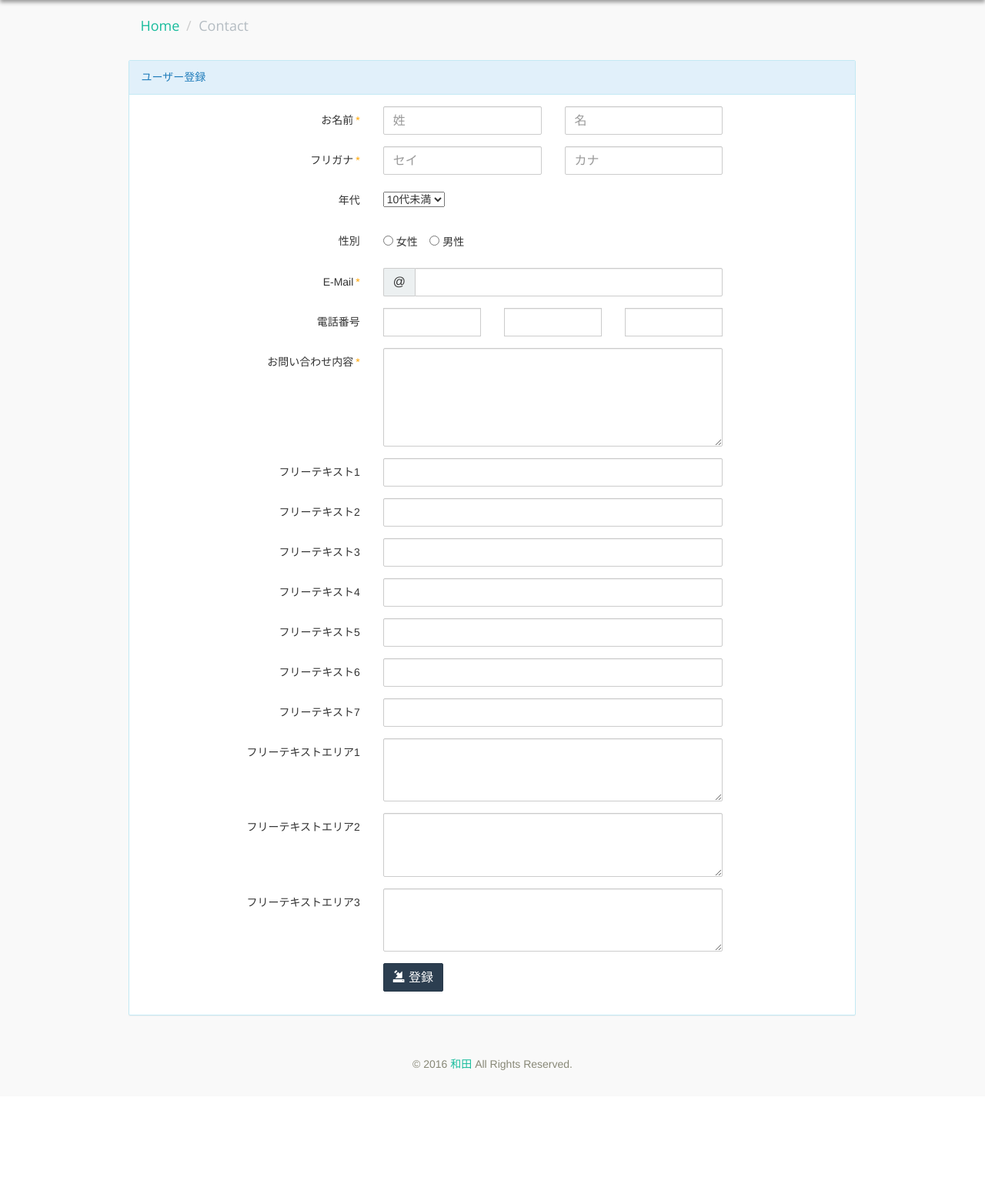
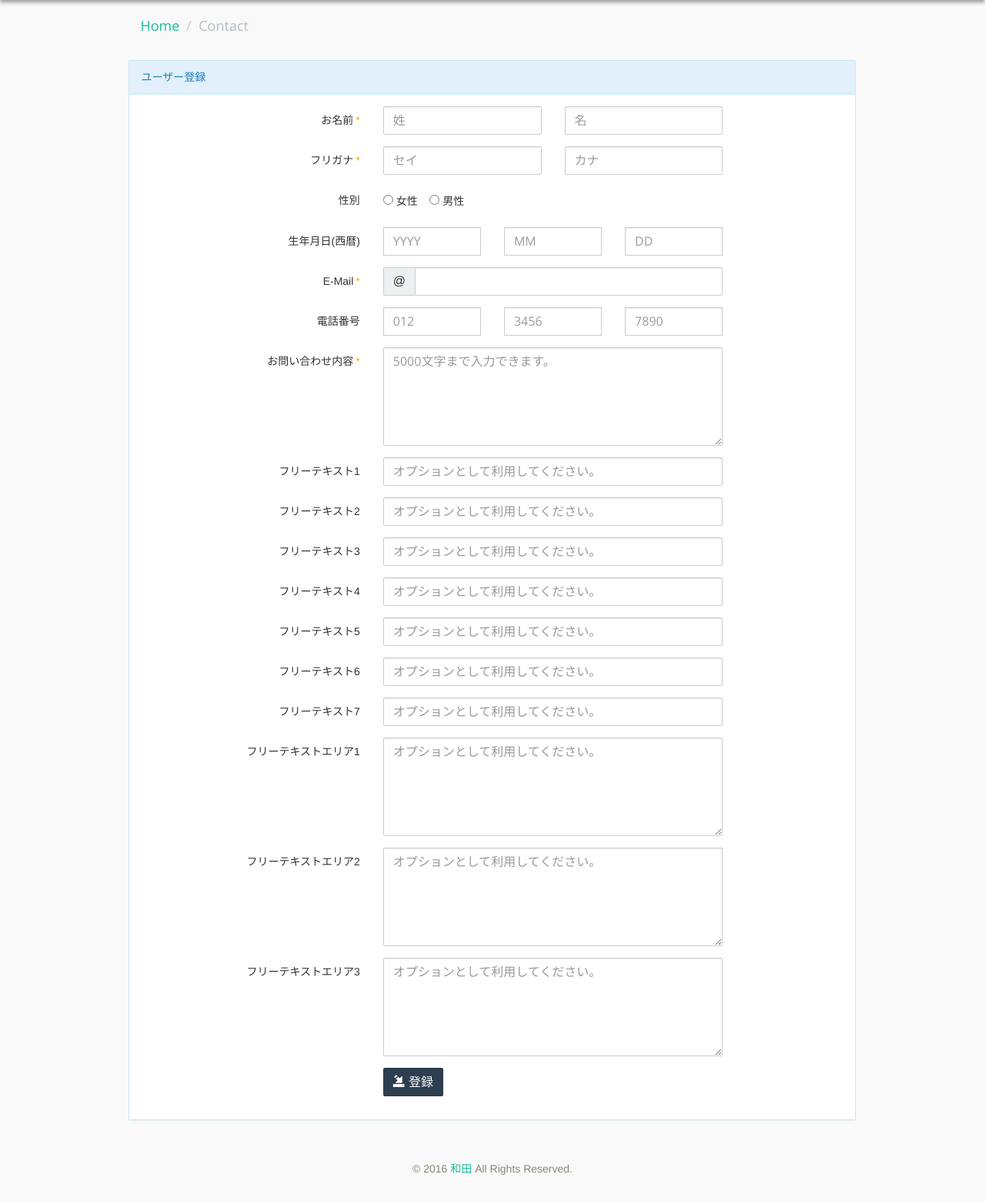
Before and after one commit to mikuni-labo/simple-SwiftMailer-form-sample, a PHP site: page / in a window 1280 px wide. Shown: the part 81-1641 px from the top of the page at 77% size. Before the commit the page ends 1471 px from the top, so only its background shows below. Run offline with PHP 8.4, Linux system fonts and the light colour scheme; some libraries are stand-ins or nearby versions.

Commit message:
項目を追加して、メールBODYへ反映。

```diff
--- a/Lib/Fixed.php
+++ b/Lib/Fixed.php
@@ -4,22 +4,21 @@ class Fixed
 	public static function age()
 	{
 		return array(
-				'0' => '10代未満',
-				'1' => '10代',
-				'2' => '20代',
-				'3' => '30代',
-				'4' => '40代',
-				'5' => '50代',
-				'6' => '60代',
-				'7' => '70代',
+				1 => '10代',
+				2 => '20代',
+				3 => '30代',
+				4 => '40代',
+				5 => '50代',
+				6 => '60代',
+				7 => '70代',
 		);
 	}
 
 	public static function gender()
 	{
 		return array(
-				'1' => '女性',
-				'2' => '男性',
+				1 => '女性',
+				2 => '男性',
 		);
 	}
 }
--- a/index.php
+++ b/index.php
@@ -125,40 +125,43 @@
 								<div class="form-group">
 									<label class="col-md-4 control-label">お名前<span class="attention">*</span></label>
 									<div class="col-md-3">
-										<input type="text" class="form-control" name="last_name" required="required" value="" placeholder="姓" />
+										<input type="text" class="form-control" name="last_name" required="required" maxlength="255" value="" placeholder="姓" />
 									</div>
 									<div class="col-md-3">
-										<input type="text" class="form-control" name="first_name" required="required" value="" placeholder="名" />
+										<input type="text" class="form-control" name="first_name" required="required" maxlength="255" value="" placeholder="名" />
 									</div>
 								</div>
 
 								<div class="form-group">
 									<label class="col-md-4 control-label">フリガナ<span class="attention">*</span></label>
 									<div class="col-md-3">
-										<input type="text" class="form-control" name="last_name_kana" required="required" value="" placeholder="セイ" />
+										<input type="text" class="form-control" name="last_name_kana" required="required" maxlength="255" value="" placeholder="セイ" />
 									</div>
 									<div class="col-md-3">
-										<input type="text" class="form-control" name="first_name_kana" required="required" value="" placeholder="カナ" />
-									</div>
-								</div>
-
-								<div class="form-group">
-									<label class="col-md-4 control-label">年代</label>
-									<div class="col-md-6 form-control-static">
-										<select>
-											<?php foreach (Fixed::age() as $val): ?>
-												<option class="form-control" name="age" value="<?= $val ?>"><?= $val ?></option>
-											<?php endforeach;?>
-										</select>
+										<input type="text" class="form-control" name="first_name_kana" required="required" maxlength="255" value="" placeholder="カナ" />
 									</div>
 								</div>
 
 								<div class="form-group">
 									<label class="col-md-4 control-label">性別</label>
 									<div class="col-md-6 form-control-static">
-										<?php foreach (Fixed::gender() as $val): ?>
-											<input type="radio" name="age" value="<?= $val ?>" />&nbsp;<?= $val ?>&nbsp;&nbsp;&nbsp;
-										<?php endforeach;?>
+										<label><input type="radio" name="gender" value="女性" />&nbsp;女性&nbsp;&nbsp;&nbsp;</label>
+										<label><input type="radio" name="gender" value="男性" />&nbsp;男性&nbsp;&nbsp;&nbsp;</label>
+									</div>
+								</div>
+
+								<div class="form-group">
+									<label class="col-md-4 control-label">生年月日(西暦)</label>
+									<div class="input-group">
+										<div class="col-md-3">
+											<input type="tel" class="form-control" name="birth_y" value="" placeholder="YYYY" maxlength="4" />
+										</div>
+										<div class="col-md-3">
+											<input type="tel" class="form-control" name="birth_m" value="" placeholder="MM" maxlength="2" />
+										</div>
+										<div class="col-md-3">
+											<input type="tel" class="form-control" name="birth_d" value="" placeholder="DD" maxlength="2" />
+										</div>
 									</div>
 								</div>
 
@@ -167,7 +170,7 @@
 									<div class="col-md-6">
 										<div class="input-group">
 											<span class="input-group-addon">@</span>
-											<input type="email" class="form-control" name="email" required="required" value="" />
+											<input type="email" class="form-control" name="email" required="required" maxlength="255" value="" />
 										</div>
 									</div>
 								</div>
@@ -176,13 +179,13 @@
 									<label class="col-md-4 control-label">電話番号</label>
 									<div class="input-group">
 										<div class="col-md-3">
-											<input type="tel" class="form-control" name="tel1" value="" />
+											<input type="tel" class="form-control" name="tel1" value="" placeholder="012" maxlength="5" />
 										</div>
 										<div class="col-md-3">
-											<input type="tel" class="form-control" name="tel2" value="" />
+											<input type="tel" class="form-control" name="tel2" value="" placeholder="3456" maxlength="5" />
 										</div>
 										<div class="col-md-3">
-											<input type="tel" class="form-control" name="tel3" value="" />
+											<input type="tel" class="form-control" name="tel3" value="" placeholder="7890" maxlength="5" />
 										</div>
 									</div>
 								</div>
@@ -190,77 +193,77 @@
 								<div class="form-group">
 									<label class="col-md-4 control-label">お問い合わせ内容<span class="attention">*</span></label>
 									<div class="col-md-6">
-										<textarea name="content" class="form-control" rows="5" placeholder=""></textarea>
+										<textarea name="content" class="form-control" rows="5" maxlength="5000" placeholder="5000文字まで入力できます。"></textarea>
 									</div>
 								</div>
 
 								<div class="form-group">
 									<label class="col-md-4 control-label">フリーテキスト1</label>
 									<div class="col-md-6">
-										<input type="text" class="form-control" name="free_text1" value="" />
+										<input type="text" class="form-control" name="free_text1" value="" maxlength="255" placeholder="オプションとして利用してください。" />
 									</div>
 								</div>
 
 								<div class="form-group">
 									<label class="col-md-4 control-label">フリーテキスト2</label>
 									<div class="col-md-6">
-										<input type="text" class="form-control" name="free_text2" value="" />
+										<input type="text" class="form-control" name="free_text2" value="" maxlength="255" maxlength="" placeholder="オプションとして利用してください。" />
 									</div>
 								</div>
 
 								<div class="form-group">
 									<label class="col-md-4 control-label">フリーテキスト3</label>
 									<div class="col-md-6">
-										<input type="text" class="form-control" name="free_text3" value="" />
+										<input type="text" class="form-control" name="free_text3" value="" maxlength="255" placeholder="オプションとして利用してください。" />
 									</div>
 								</div>
 
 								<div class="form-group">
 									<label class="col-md-4 control-label">フリーテキスト4</label>
 									<div class="col-md-6">
-										<input type="text" class="form-control" name="free_text4" value="" />
+										<input type="text" class="form-control" name="free_text4" value="" maxlength="255" placeholder="オプションとして利用してください。" />
 									</div>
 								</div>
 
 								<div class="form-group">
 									<label class="col-md-4 control-label">フリーテキスト5</label>
 									<div class="col-md-6">
-										<input type="text" class="form-control" name="free_text5" value="" />
+										<input type="text" class="form-control" name="free_text5" value="" maxlength="255" placeholder="オプションとして利用してください。" />
 									</div>
 								</div>
 
 								<div class="form-group">
 									<label class="col-md-4 control-label">フリーテキスト6</label>
 									<div class="col-md-6">
-										<input type="text" class="form-control" name="free_text6" value="" />
+										<input type="text" class="form-control" name="free_text6" value="" maxlength="255" placeholder="オプションとして利用してください。" />
 									</div>
 								</div>
 
 								<div class="form-group">
 									<label class="col-md-4 control-label">フリーテキスト7</label>
 									<div class="col-md-6">
-										<input type="text" class="form-control" name="free_text7" value="" />
+										<input type="text" class="form-control" name="free_text7" value="" maxlength="255" placeholder="オプションとして利用してください。" />
 									</div>
 								</div>
 
 								<div class="form-group">
 									<label class="col-md-4 control-label">フリーテキストエリア1</label>
 									<div class="col-md-6">
-										<textarea name="free_area1" class="form-control" rows="3" placeholder=""></textarea>
+										<textarea name="free_area1" class="form-control" rows="5" maxlength="3000" placeholder="オプションとして利用してください。"></textarea>
 									</div>
 								</div>
 
 								<div class="form-group">
 									<label class="col-md-4 control-label">フリーテキストエリア2</label>
 									<div class="col-md-6">
-										<textarea name="free_area2" class="form-control" rows="3" placeholder=""></textarea>
+										<textarea name="free_area2" class="form-control" rows="5" maxlength="3000" placeholder="オプションとして利用してください。"></textarea>
 									</div>
 								</div>
 
 								<div class="form-group">
 									<label class="col-md-4 control-label">フリーテキストエリア3</label>
 									<div class="col-md-6">
-										<textarea name="free_area3" class="form-control" rows="3" placeholder=""></textarea>
+										<textarea name="free_area3" class="form-control" rows="5" maxlength="3000" placeholder="オプションとして利用してください。"></textarea>
 									</div>
 								</div>
 
```
Also changed, not shown: sendmail.php (+69 -7 lines).
